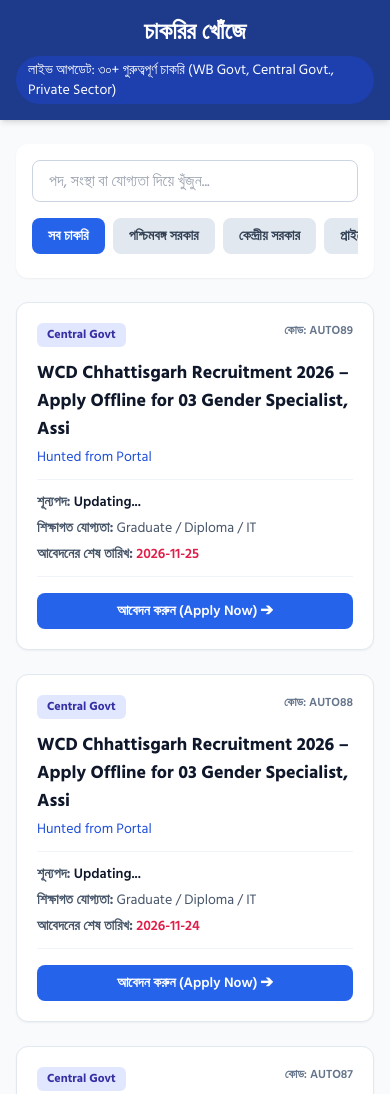
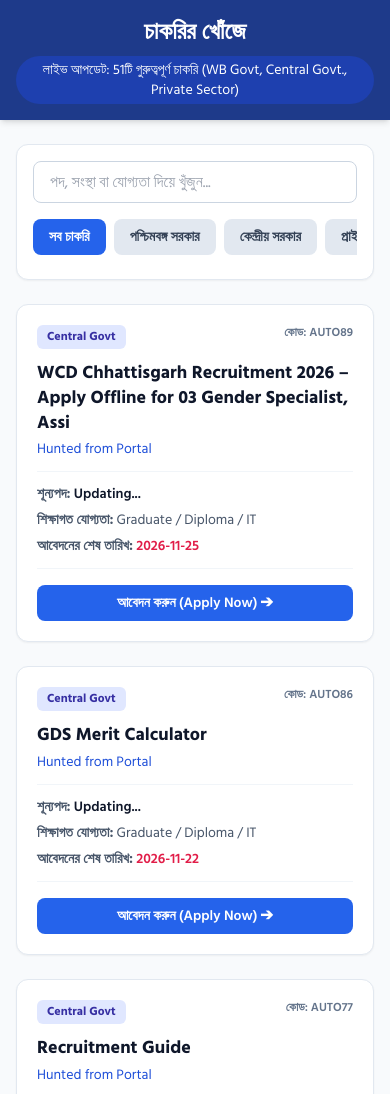
Before and after one commit to shmwbin/jobletest, a plain HTML site: page index.html in a window 390 px wide. Shown: the top 1094 px of the page. Drawn offline with nearby package versions, Linux system fonts and the light colour scheme.

Commit message:
Update index.html

```diff
--- a/index.html
+++ b/index.html
@@ -3,40 +3,40 @@
 <head>
     <meta charset="UTF-8">
     <meta name="viewport" content="width=device-width, initial-scale=1.0">
-    <title>  চাকরির খোঁজে </title>
+    <title>চাকরির খোঁজে</title>
     <script src="https://cdn.tailwindcss.com"></script>
     <link href="https://fonts.googleapis.com/css2?family=Hind+Siliguri:wght@400;600;700&display=swap" rel="stylesheet">
     <style>
         body { font-family: 'Hind Siliguri', sans-serif; }
     </style>
 </head>
-<body class="bg-slate-50 text-slate-800">
+<body class="bg-slate-50 text-slate-800 min-h-screen flex flex-col">
 
     <!-- Header -->
     <header class="bg-blue-900 text-white shadow-md sticky top-0 z-50">
-        <div class="max-w-7xl mx-auto px-4 py-4 flex flex-col md:flex-row justify-between items-center">
+        <div class="max-w-7xl mx-auto px-4 py-4 flex flex-col md:flex-row justify-between items-center gap-2">
             <h1 class="text-2xl font-bold flex items-center gap-2">
-              চাকরির খোঁজে
+                চাকরির খোঁজে
             </h1>
-            <p class="text-sm bg-blue-800 px-3 py-1 rounded-full mt-2 md:mt-0">
-                লাইভ আপডেট: ৩০+ গুরুত্বপূর্ণ চাকরি (WB Govt, Central Govt.,  Private Sector)
+            <p id="liveCountBadge" class="text-sm bg-blue-800 px-3 py-1 rounded-full text-center">
+                লাইভ আপডেট: লোড হচ্ছে... (WB Govt, Central Govt., Private Sector)
             </p>
         </div>
     </header>
 
     <!-- Main Container -->
-    <main class="max-w-7xl mx-auto px-4 py-6">
+    <main class="max-w-7xl mx-auto px-4 py-6 flex-grow w-full">
 
         <!-- Search & Filter Bar -->
-        <div class="bg-white p-4 rounded-xl shadow-sm mb-6 flex flex-col md:flex-row gap-4 justify-between items-center">
-            <input type="text" id="searchInput" placeholder="পদ, সংস্থা বা যোগ্যতা দিয়ে খুঁজুন..."
+        <div class="bg-white p-4 rounded-xl shadow-sm mb-6 flex flex-col md:flex-row gap-4 justify-between items-center border border-slate-200">
+            <input type="text" id="searchInput" placeholder="পদ, সংস্থা বা যোগ্যতা দিয়ে খুঁজুন..."
                 class="w-full md:w-1/3 px-4 py-2 border border-slate-300 rounded-lg focus:outline-none focus:ring-2 focus:ring-blue-600">
 
             <div class="flex gap-2 w-full md:w-auto overflow-x-auto pb-2 md:pb-0">
-                <button onclick="filterCategory('all')" class="filter-btn px-4 py-2 bg-blue-600 text-white rounded-lg text-sm font-semibold whitespace-nowrap">সব চাকরি</button>
-                <button onclick="filterCategory('WB Govt')" class="filter-btn px-4 py-2 bg-slate-200 text-slate-700 rounded-lg text-sm font-semibold whitespace-nowrap">পশ্চিমবঙ্গ সরকার</button>
-                <button onclick="filterCategory('Central Govt')" class="filter-btn px-4 py-2 bg-slate-200 text-slate-700 rounded-lg text-sm font-semibold whitespace-nowrap">কেন্দ্রীয় সরকার</button>
-                <button onclick="filterCategory('Private')" class="filter-btn px-4 py-2 bg-slate-200 text-slate-700 rounded-lg text-sm font-semibold whitespace-nowrap">প্রাইভেট সেক্টর</button>
+                <button type="button" onclick="filterCategory('all', this)" class="filter-btn px-4 py-2 bg-blue-600 text-white rounded-lg text-sm font-semibold whitespace-nowrap transition">সব চাকরি</button>
+                <button type="button" onclick="filterCategory('WB Govt', this)" class="filter-btn px-4 py-2 bg-slate-200 text-slate-700 hover:bg-slate-300 rounded-lg text-sm font-semibold whitespace-nowrap transition">পশ্চিমবঙ্গ সরকার</button>
+                <button type="button" onclick="filterCategory('Central Govt', this)" class="filter-btn px-4 py-2 bg-slate-200 text-slate-700 hover:bg-slate-300 rounded-lg text-sm font-semibold whitespace-nowrap transition">কেন্দ্রীয় সরকার</button>
+                <button type="button" onclick="filterCategory('Private', this)" class="filter-btn px-4 py-2 bg-slate-200 text-slate-700 hover:bg-slate-300 rounded-lg text-sm font-semibold whitespace-nowrap transition">প্রাইভেট সেক্টর</button>
             </div>
         </div>
 
@@ -48,8 +48,8 @@
     </main>
 
     <!-- Footer -->
-    <footer class="bg-slate-900 text-white text-center py-6 mt-12">
-        <p class="text-sm"></p>
+    <footer class="bg-slate-900 text-slate-300 text-center py-6 mt-12">
+        <p class="text-sm">© ২০২৬ চাকরির খোঁজে — সর্বস্বত্ব সংরক্ষিত</p>
     </footer>
 
     <!-- Script -->
@@ -57,58 +57,121 @@
         let jobsData = [];
         const jobGrid = document.getElementById('jobGrid');
         const searchInput = document.getElementById('searchInput');
+        const liveCountBadge = document.getElementById('liveCountBadge');
         let currentFilter = 'all';
 
-        // Fetch jobs from jobs.json
+        /**
+         * Remove duplicate jobs caused by repeated daily scraping.
+         * Deduplicates by normalized title (post) and applyLink, keeping the latest entry.
+         */
+        function removeDuplicateJobs(rawJobs) {
+            if (!Array.isArray(rawJobs)) return [];
+
+            const seenTitles = new Set();
+            const seenLinks = new Set();
+            const uniqueJobs = [];
+
+            for (const job of rawJobs) {
+                if (!job || !job.post) continue;
+
+                // Normalize title (lowercase, trim, remove extra spaces)
+                const normalizedTitle = job.post.toLowerCase().replace(/\s+/g, ' ').trim();
+                const normalizedLink = (job.applyLink || '').toLowerCase().trim();
+
+                // Skip if same title or same applyLink already exists
+                if (seenTitles.has(normalizedTitle)) continue;
+                if (normalizedLink && normalizedLink !== '#' && seenLinks.has(normalizedLink)) continue;
+
+                seenTitles.add(normalizedTitle);
+                if (normalizedLink && normalizedLink !== '#') {
+                    seenLinks.add(normalizedLink);
+                }
+
+                uniqueJobs.push(job);
+            }
+
+            return uniqueJobs;
+        }
+
+        /**
+         * Fetch latest jobs from jobs.json with cache-busting timestamp
+         */
         async function fetchJobs() {
             try {
-                const response = await fetch('jobs.json');
-                jobsData = await response.json();
-                displayJobs();
+                // Cache-busting query string ensures fresh jobs.json is always fetched
+                const response = await fetch(`jobs.json?t=${Date.now()}`, { cache: 'no-store' });
+                if (!response.ok) {
+                    throw new Error(`HTTP error! Status: ${response.status}`);
+                }
+
+                const rawData = await response.json();
+                jobsData = removeDuplicateJobs(rawData);
+
+                // Update live badge count dynamically
+                liveCountBadge.textContent = `লাইভ আপডেট: ${jobsData.length}টি গুরুত্বপূর্ণ চাকরি (WB Govt, Central Govt., Private Sector)`;
+
+                displayJobs(currentFilter, searchInput.value);
             } catch (error) {
-                jobGrid.innerHTML = `<p class="col-span-full text-center text-rose-500 py-10">ডেটা লোড করতে সমস্যা হয়েছে!</p>`;
+                console.error('Error loading jobs.json:', error);
+                jobGrid.innerHTML = `<p class="col-span-full text-center text-rose-600 py-10 font-semibold">ডেটা লোড করতে সমস্যা হয়েছে! অনুগ্রহ করে পেজটি রিফ্রেশ করুন।</p>`;
             }
         }
 
+        /**
+         * Render filtered jobs into the grid
+         */
         function displayJobs(filter = 'all', searchQuery = '') {
             jobGrid.innerHTML = '';
+            const query = searchQuery.trim().toLowerCase();
 
             const filtered = jobsData.filter(job => {
-                const matchesCategory = filter === 'all' || job.type === filter;
-                const matchesSearch = job.post.toLowerCase().includes(searchQuery.toLowerCase()) ||
-                                      job.org.toLowerCase().includes(searchQuery.toLowerCase()) ||
-                                      job.qualification.toLowerCase().includes(searchQuery.toLowerCase());
+                const jobType = (job.type || '').trim();
+                const matchesCategory = filter === 'all' || jobType === filter;
+
+                const post = (job.post || '').toLowerCase();
+                const org = (job.org || '').toLowerCase();
+                const qualification = (job.qualification || '').toLowerCase();
+
+                const matchesSearch = !query ||
+                    post.includes(query) ||
+                    org.includes(query) ||
+                    qualification.includes(query);
+
                 return matchesCategory && matchesSearch;
             });
 
-            if(filtered.length === 0) {
-                jobGrid.innerHTML = `<p class="col-span-full text-center text-slate-500 py-10">কোনো চাকরি পাওয়া যায়নি।</p>`;
+            if (filtered.length === 0) {
+                jobGrid.innerHTML = `<p class="col-span-full text-center text-slate-500 py-10">কোনো চাকরি পাওয়া যায়নি।</p>`;
                 return;
             }
 
             filtered.forEach(job => {
-                let badgeColor = job.type === 'WB Govt' ? 'bg-emerald-100 text-emerald-800' : job.type === 'Central Govt' ? 'bg-indigo-100 text-indigo-800' : 'bg-amber-100 text-amber-800';
+                let badgeColor = job.type === 'WB Govt'
+                    ? 'bg-emerald-100 text-emerald-800'
+                    : job.type === 'Central Govt'
+                        ? 'bg-indigo-100 text-indigo-800'
+                        : 'bg-amber-100 text-amber-800';
 
-                let card = document.createElement('div');
+                const card = document.createElement('div');
                 card.className = "bg-white border border-slate-200 rounded-xl p-5 shadow-sm hover:shadow-md transition flex flex-col justify-between";
 
                 card.innerHTML = `
                     <div>
                         <div class="flex justify-between items-start mb-3">
-                            <span class="text-xs font-bold px-2.5 py-1 rounded-md ${badgeColor}">${job.type}</span>
-                            <span class="text-xs font-semibold text-slate-500">কোড: ${job.code}</span>
+                            <span class="text-xs font-bold px-2.5 py-1 rounded-md ${badgeColor}">${job.type || 'Other'}</span>
+                            <span class="text-xs font-semibold text-slate-500">কোড: ${job.code || 'N/A'}</span>
                         </div>
-                        <h3 class="text-lg font-bold text-slate-900 mb-1">${job.post}</h3>
-                        <p class="text-sm font-medium text-blue-700 mb-3">${job.org}</p>
+                        <h3 class="text-lg font-bold text-slate-900 mb-1 leading-snug">${job.post || 'শিরোনাম নেই'}</h3>
+                        <p class="text-sm font-medium text-blue-700 mb-3">${job.org || 'অজানা সংস্থা'}</p>
 
                         <div class="space-y-1.5 text-sm text-slate-600 mb-4 border-t border-b border-slate-100 py-3">
-                            <p><strong>শূন্যপদ:</strong> <span class="text-slate-900 font-semibold">${job.vacancies}</span></p>
-                            <p><strong>শিক্ষাগত যোগ্যতা:</strong> ${job.qualification}</p>
-                            <p><strong>আবেদনের শেষ তারিখ:</strong> <span class="text-rose-600 font-semibold">${job.lastDate}</span></p>
+                            <p><strong>শূন্যপদ:</strong> <span class="text-slate-900 font-semibold">${job.vacancies || 'Updating...'}</span></p>
+                            <p><strong>শিক্ষাগত যোগ্যতা:</strong> ${job.qualification || 'উল্লেখ নেই'}</p>
+                            <p><strong>আবেদনের শেষ তারিখ:</strong> <span class="text-rose-600 font-semibold">${job.lastDate || 'শীঘ্রই আপডেট হবে'}</span></p>
                         </div>
                     </div>
 
-                    <a href="${job.applyLink}" target="_blank"
+                    <a href="${job.applyLink || '#'}" target="_blank" rel="noopener noreferrer"
                        class="block text-center bg-blue-600 hover:bg-blue-700 text-white font-semibold py-2 px-4 rounded-lg transition text-sm">
                         আবেদন করুন (Apply Now) ➔
                     </a>
@@ -117,14 +180,20 @@
             });
         }
 
-        function filterCategory(category) {
+        /**
+         * Handle category filter buttons
+         */
+        function filterCategory(category, clickedBtn) {
             currentFilter = category;
             document.querySelectorAll('.filter-btn').forEach(btn => {
                 btn.classList.remove('bg-blue-600', 'text-white');
-                btn.classList.add('bg-slate-200', 'text-slate-700');
+                btn.classList.add('bg-slate-200', 'text-slate-700', 'hover:bg-slate-300');
             });
-            event.target.classList.remove('bg-slate-200', 'text-slate-700');
-            event.target.classList.add('bg-blue-600', 'text-white');
+
+            if (clickedBtn) {
+                clickedBtn.classList.remove('bg-slate-200', 'text-slate-700', 'hover:bg-slate-300');
+                clickedBtn.classList.add('bg-blue-600', 'text-white');
+            }
 
             displayJobs(currentFilter, searchInput.value);
         }
```
